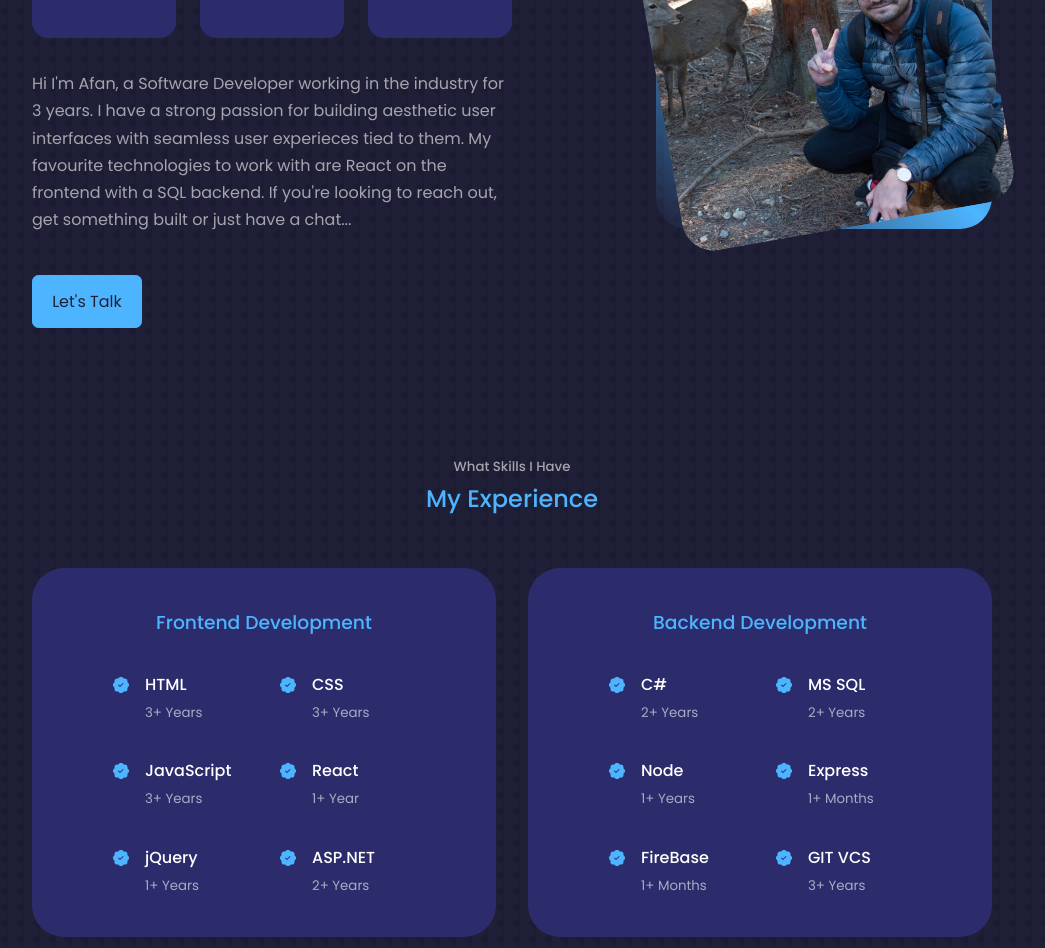
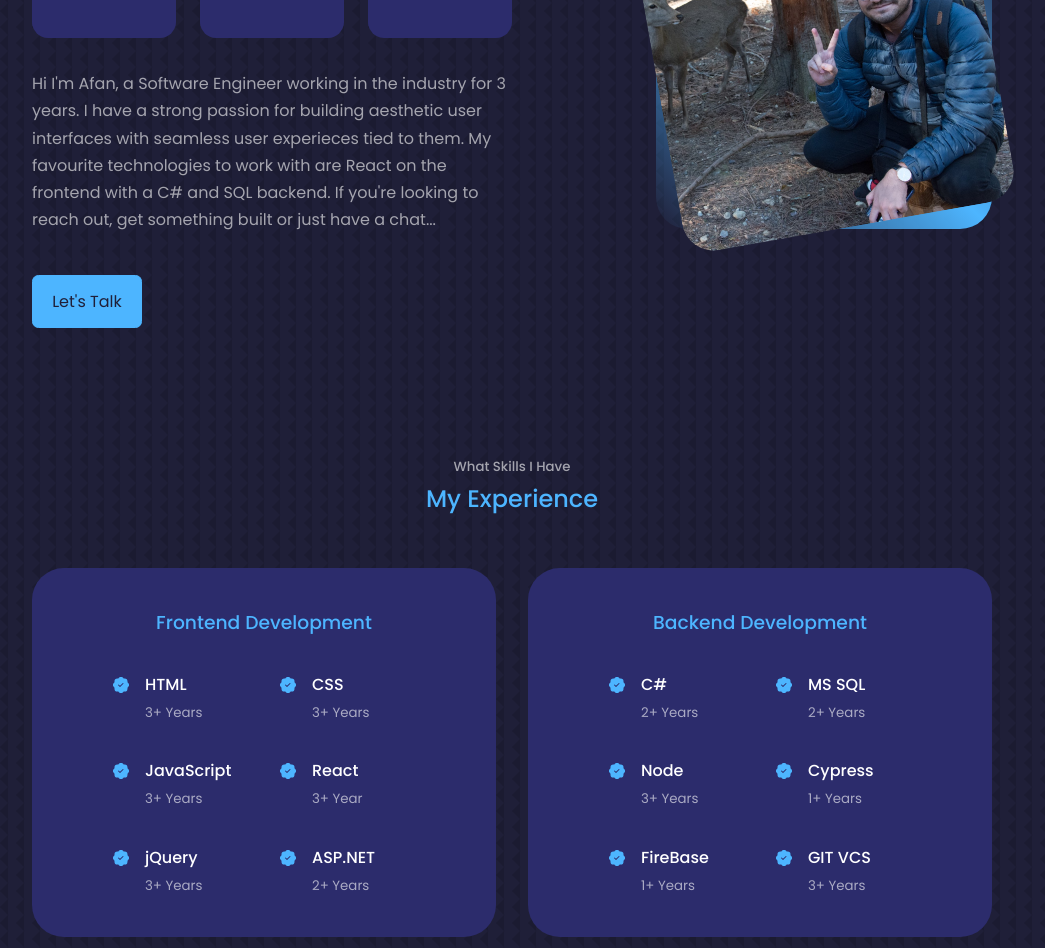
Before and after one commit to Afanami/portfolio-2022, a React (Create React App) app: page / in a window 1280 px wide. Shown: the part 1245-2193 px from the top of the page, without its empty margins (128-1173 px from the left). Built offline with nearby package versions, Linux system fonts and the light colour scheme.

Commit message:
update 2023

```diff
--- a/src/App.jsx
+++ b/src/App.jsx
@@ -2,7 +2,6 @@ import React from "react";
 import Header from "./Components/Header/Header";
 import Nav from "./Components/Nav/Nav";
 import About from "./Components/About/About";
-// import Services from "./Components/Services/Services";
 import Experience from "./Components/Experience/Experience";
 import Portfolio from "./Components/Portfolio/Portfolio";
 import Contact from "./Components/Contact/Contact";
@@ -16,7 +15,6 @@ export default function App() {
       <Nav />
       <About />
       <Experience />
-      {/* <Services /> */}
       <Portfolio />
       <Contact />
       <Footer />
--- a/src/Components/About/About.jsx
+++ b/src/Components/About/About.jsx
@@ -34,12 +34,12 @@ export default function About() {
           </div>
 
           <p>
-            Hi I'm Afan, a Software Developer working in the industry for 3
+            Hi I'm Afan, a Software Engineer working in the industry for 3
             years. I have a strong passion for building aesthetic user
             interfaces with seamless user experieces tied to them. My favourite
-            technologies to work with are React on the frontend with a SQL
-            backend. If you're looking to reach out, get something built or just
-            have a chat...
+            technologies to work with are React on the frontend with a C# and
+            SQL backend. If you're looking to reach out, get something built or
+            just have a chat...
           </p>
 
           <a href="#contact" className="btn btn-primary">
--- a/src/Components/Experience/Experience.jsx
+++ b/src/Components/Experience/Experience.jsx
@@ -15,8 +15,8 @@ export default function Experience() {
             <Skill skillName={"HTML"} skillExperience={"3+ Years"} />
             <Skill skillName={"CSS "} skillExperience={"3+ Years"} />
             <Skill skillName={"JavaScript"} skillExperience={"3+ Years"} />
-            <Skill skillName={"React"} skillExperience={"1+ Year"} />
-            <Skill skillName={"jQuery"} skillExperience={"1+ Years"} />
+            <Skill skillName={"React"} skillExperience={"3+ Year"} />
+            <Skill skillName={"jQuery"} skillExperience={"3+ Years"} />
             <Skill skillName={"ASP.NET"} skillExperience={"2+ Years"} />
           </div>
         </div>
@@ -25,9 +25,9 @@ export default function Experience() {
           <div className="experience__content">
             <Skill skillName={"C#"} skillExperience={"2+ Years"} />
             <Skill skillName={"MS SQL"} skillExperience={"2+ Years"} />
-            <Skill skillName={"Node"} skillExperience={"1+ Years"} />
-            <Skill skillName={"Express"} skillExperience={"1+ Months"} />
-            <Skill skillName={"FireBase"} skillExperience={"1+ Months"} />
+            <Skill skillName={"Node"} skillExperience={"3+ Years"} />
+            <Skill skillName={"Cypress"} skillExperience={"1+ Years"} />
+            <Skill skillName={"FireBase"} skillExperience={"1+ Years"} />
             <Skill skillName={"GIT VCS"} skillExperience={"3+ Years"} />
           </div>
         </div>
--- a/src/Components/Footer/Footer.jsx
+++ b/src/Components/Footer/Footer.jsx
@@ -7,9 +7,9 @@ import "./Footer.css";
 export default function Footer() {
   return (
     <footer>
-      <a href="#" className="footer__logo">
+      {/* <a href="#" className="footer__logo">
         Afan Ahmed
-      </a>
+      </a> */}
 
       <ul className="permalinks">
         <li>
@@ -39,9 +39,9 @@ export default function Footer() {
         <a href="https://github.com/Afanami" target="_blank" rel="noreferrer">
           <FaGithub />
         </a>
-        <a href="https://instagram.com" target="_blank" rel="noreferrer">
+        {/* <a href="https://instagram.com" target="_blank" rel="noreferrer">
           <BsInstagram />
-        </a>
+        </a> */}
       </div>
 
       <div className="footer__copyright">
--- a/src/Components/Header/Header.jsx
+++ b/src/Components/Header/Header.jsx
@@ -11,7 +11,7 @@ export default function Header() {
       <div className="container header__container">
         <h5>Hello I'm</h5>
         <h1>Afan Ahmed</h1>
-        <h5 className="text-light">Front-End Developer</h5>
+        <h5 className="text-light">Full-Stack Software Engineer</h5>
 
         <div className="cta">
           <a href={cv} download="afan-ahmed-cv" className="btn">
@@ -32,9 +32,9 @@ export default function Header() {
           <a href="https://github.com/Afanami" target="_blank" rel="noreferrer">
             <FaGithub />
           </a>
-          <a href="https://instagram.com" target="_blank" rel="noreferrer">
+          {/* <a href="https://instagram.com" target="_blank" rel="noreferrer">
             <BsInstagram />
-          </a>
+          </a> */}
         </div>
 
         <div className="me">
```
Also changed, not shown: 1 other file (tests, documents, lock files or other folders).
